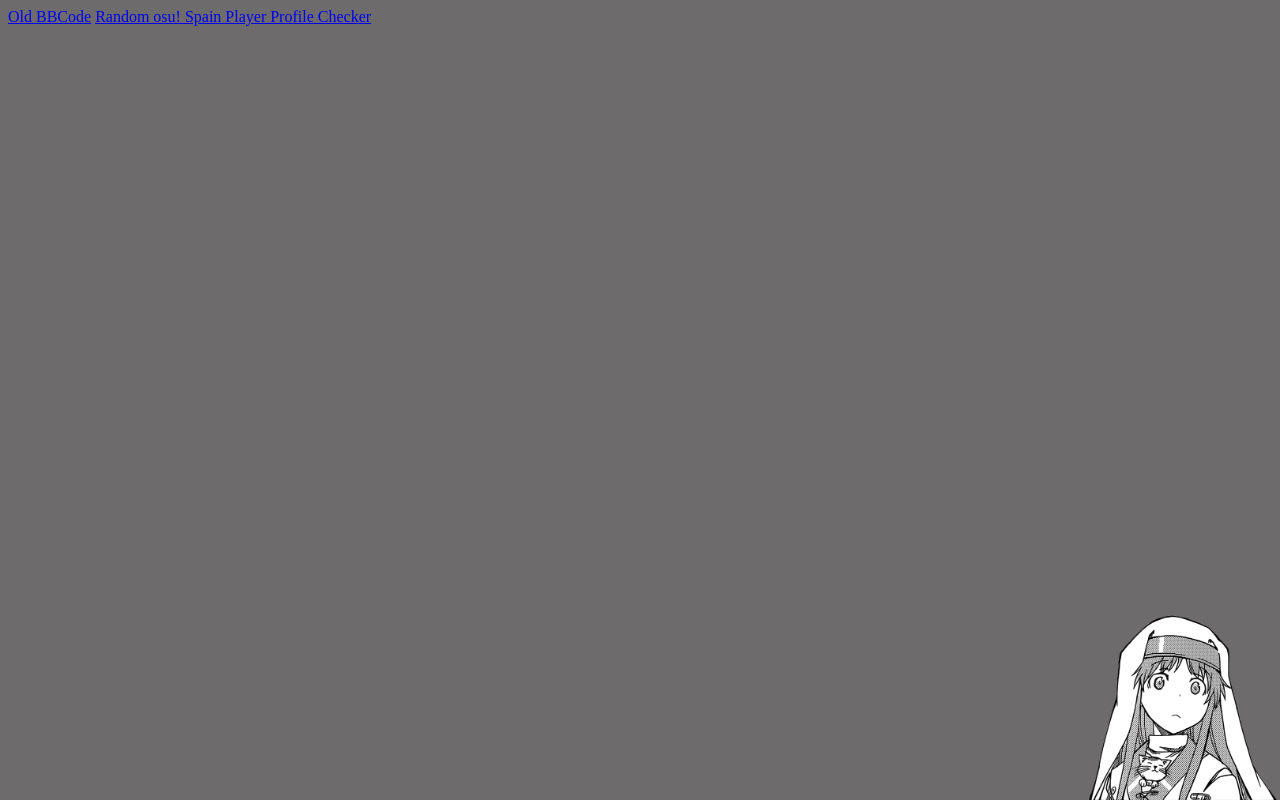
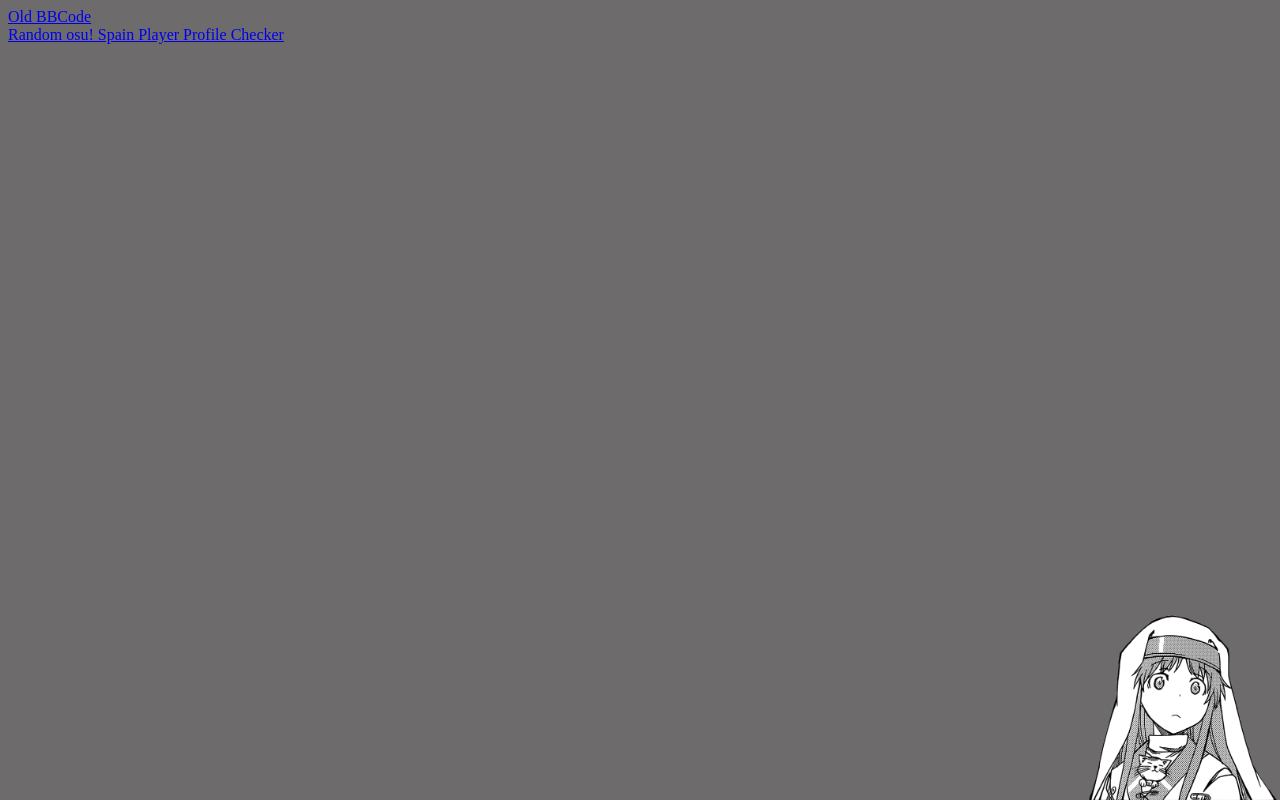
Before and after one commit to Sayezo/sandro114s-osu-extras, a plain HTML site: page index.html in a window 1280 px wide. Drawn offline with Linux system fonts and the light colour scheme.

Commit message:
Fix HTML formatting for Old BBCode link

```diff
--- a/index.html
+++ b/index.html
@@ -10,7 +10,7 @@
     </style>
 </head>
 <body>
-<a href="./theNotIndex/oldbbcode.html">Old BBCode</a>
+<a href="./theNotIndex/oldbbcode.html">Old BBCode</a><br>
 <a href="./theNotIndex/randosuespaña.html">Random osu! Spain Player Profile Checker</a>
 <img src="./img/index.png" alt="Index Image">
 
```
